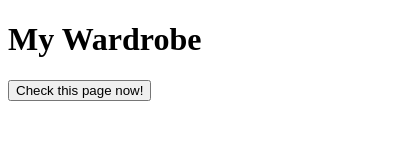
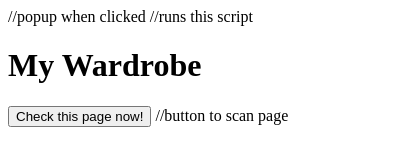
Before and after one commit to Mcaplovitz/Wardrobe, a browser extension: page popup.html in a window 400 px wide. Drawn offline with Linux system fonts and the light colour scheme.

Commit message:
Update popup.html

```diff
--- a/popup.html
+++ b/popup.html
@@ -1,13 +1,14 @@
+//popup when clicked
 <!doctype html>
 <html>
 
 <head>
     <title>Wardrobe</title>
-    <script src="popup.js"></script>
+    <script src="popup.js"></script> //runs this script
 </head>
 
 <body>
     <h1> My Wardrobe </h1>
-    <button id="checkPage";">Check this page now!</button>
+    <button id="checkPage";">Check this page now!</button> //button to scan page
 </body>
 </html>
```
